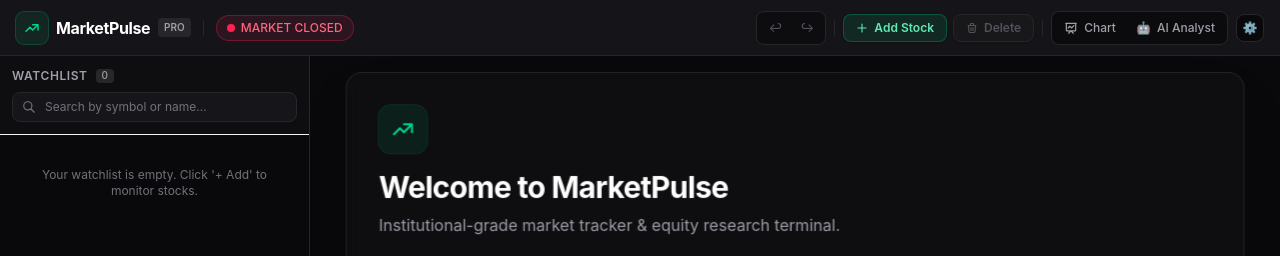
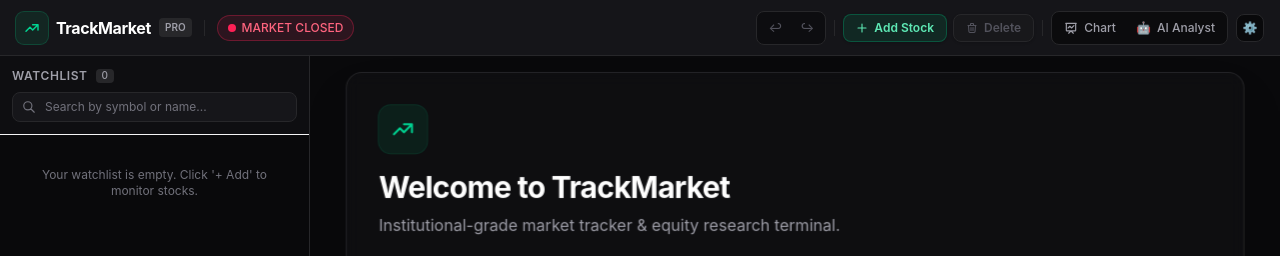
Before and after one commit to Tofaluu/market-pulse, a Preact app: page / in a window 1280 px wide. Shown: the top 256 px of the page. Built offline with nearby package versions, Linux system fonts and the light colour scheme.

Commit message:
Rename MarketPulse to TrackMarket

```diff
--- a/package.json
+++ b/package.json
@@ -1,5 +1,5 @@
 {
-  "name": "market-pulse",
+  "name": "track-market",
   "version": "1.0.0",
   "description": "High-performance real-time market analytics and stock tracking dashboard built with Preact, Signals, and Tailwind CSS",
   "author": "Thomas Liu <samohtliu@gmail.com>",
--- a/src/components/AiSettingsModal.tsx
+++ b/src/components/AiSettingsModal.tsx
@@ -70,7 +70,7 @@
 
         <div class="mt-4 space-y-3 text-xs text-zinc-300">
           <p class="leading-relaxed">
-            MarketPulse uses <strong>Google Gemini 3.6 Flash</strong> with real-time web search grounding to fetch live stock prices and generate research summaries.
+            TrackMarket uses <strong>Google Gemini 3.6 Flash</strong> with real-time web search grounding to fetch live stock prices and generate research summaries.
           </p>
 
           <div>
--- a/src/constants.ts
+++ b/src/constants.ts
@@ -1,10 +1,10 @@
 // Shared constants and static instruction text used by the UI.
 export const MAX_STOCKS = 50;
 
-export const APP_TITLE = "MarketPulse";
+export const APP_TITLE = "TrackMarket";
 
 export const WELCOME_TEXT = {
-  title: "Welcome to MarketPulse",
+  title: "Welcome to TrackMarket",
   subtitle: "Institutional-grade market tracker & equity research terminal.",
   supported: [
     "Live Market Feeds - Real-time stock prices, automatic 20-second updates during market hours, and instant sync on add.",
```
Also changed, not shown: index.html (+2 -2 lines), 1 other file (tests, documents, lock files or other folders).
